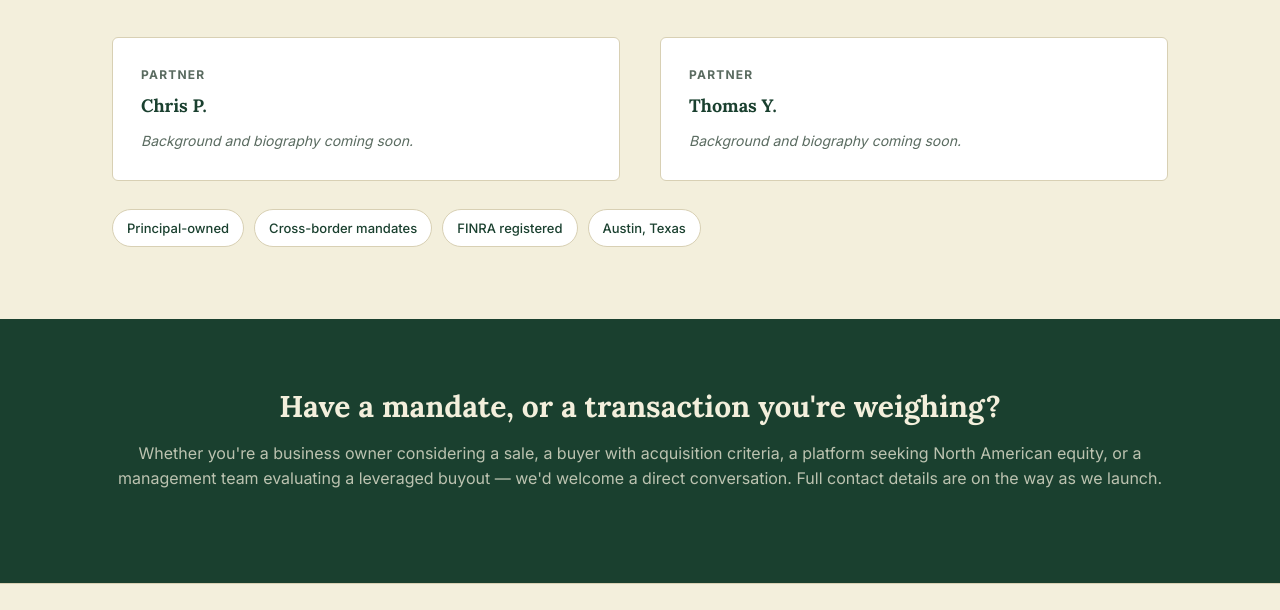
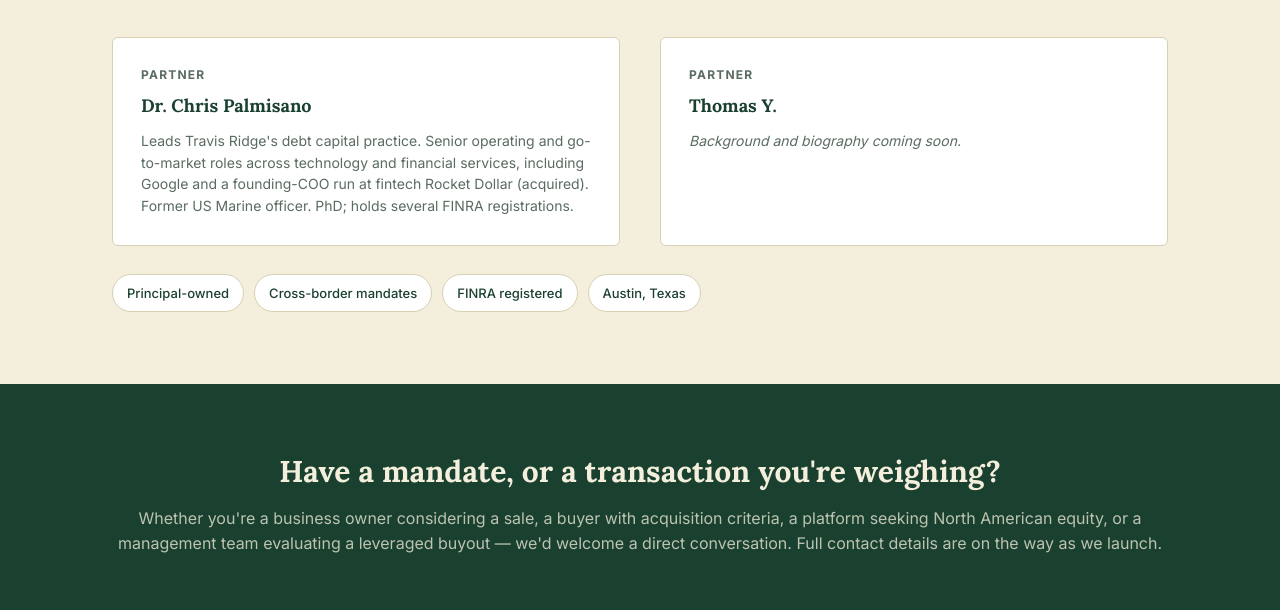
Before and after one commit to thomasyoungo-pixel/travis-ridge-website, a plain HTML site: page index.html in a window 1280 px wide. Shown: the part 3280-3890 px from the top of the page. Drawn offline with Linux system fonts and the light colour scheme.

Commit message:
Add Dr. Chris Palmisano partner bio
Condensed to ~35 words to match the other partner cards; full-length
version reserved for a future team page.

Co-Authored-By: Claude Opus 4.8 <noreply@anthropic.com>

```diff
--- a/index.html
+++ b/index.html
@@ -132,8 +132,8 @@
       </div>
       <div class="card">
         <div style="font-size:12px; text-transform:uppercase; letter-spacing:0.1em; color:var(--text-muted); font-weight:700; margin-bottom:8px;">Partner</div>
-        <h3>Chris P.</h3>
-        <p style="font-style:italic;">Background and biography coming soon.</p>
+        <h3>Dr. Chris Palmisano</h3>
+        <p>Leads Travis Ridge's debt capital practice. Senior operating and go-to-market roles across technology and financial services, including Google and a founding-COO run at fintech Rocket Dollar (acquired). Former US Marine officer. PhD; holds several FINRA registrations.</p>
       </div>
       <div class="card">
         <div style="font-size:12px; text-transform:uppercase; letter-spacing:0.1em; color:var(--text-muted); font-weight:700; margin-bottom:8px;">Partner</div>
```
